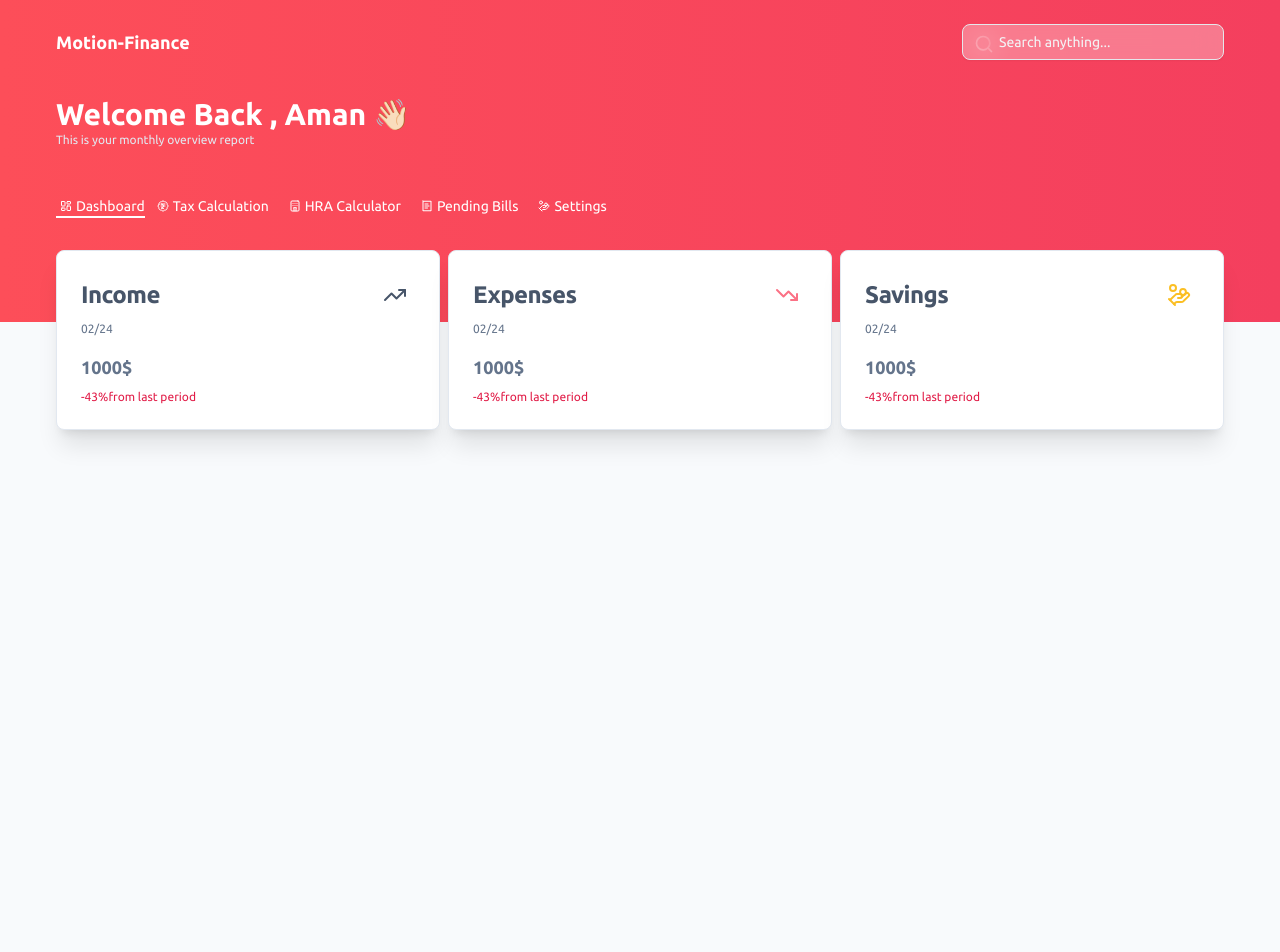
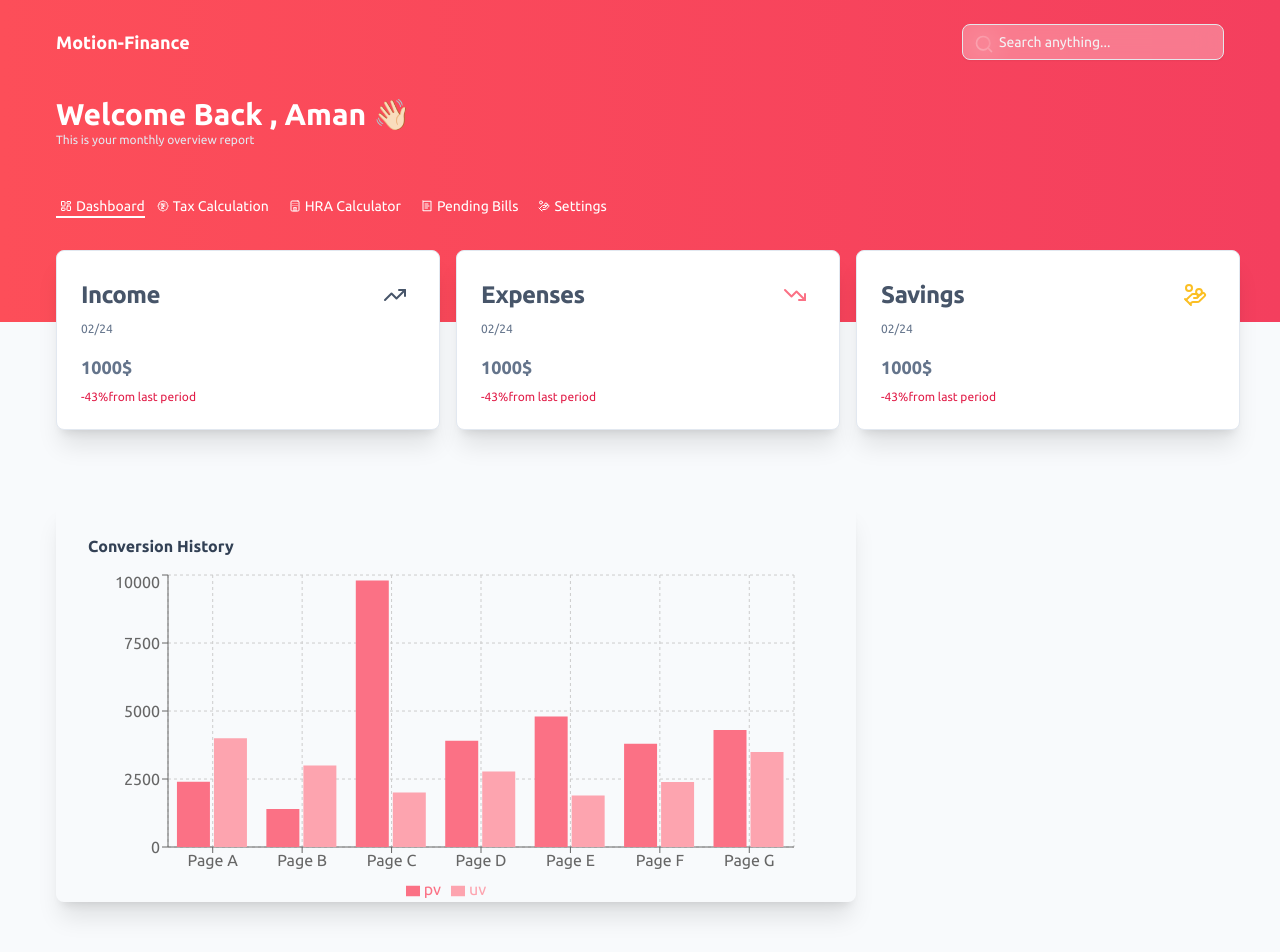
Before and after one commit to amanguptak/Motion-finance-frontend, a Next.js app: page /dashboard in a window 1280 px wide. Shown: the top 952 px of the page. Before the commit the page ends 800 px from the top, so only its background shows below. Built offline with nearby package versions, Linux system fonts and the light colour scheme.

Commit message:
chart-added

```diff
--- a/app/dashboard/page.tsx
+++ b/app/dashboard/page.tsx
@@ -2,13 +2,14 @@
 import React from "react";
 import DataCard from "@/components/DataCard";
 import Nav from "./_components/Nav";
-import {HandCoins,TrendingUp,TrendingDown} from "lucide-react";
+import { HandCoins, TrendingUp, TrendingDown } from "lucide-react";
+import ChartData from "@/components/ChartData";
 const Home = () => {
   return (
     <div>
       <Nav />
-      <main className=" mt-[-8rem] ">
-        <div className="flex items-center justify-between  p-14  ">
+      <main className=" lg:mt-[-8rem] mt-[-4rem]">
+        <div className=" flex flex-col lg:flex-row items-center justify-between gap-4  lg:p-14  p-4 md:p-8 ">
           <DataCard
             label="Income"
             date="02/24"
@@ -35,7 +36,12 @@ const Home = () => {
             bgColor="amber"
           />
         </div>
+
       </main>
+      <div className="p-14 pt-4"  >
+          <ChartData />
+
+        </div>
     </div>
   );
 };
--- /dev/null
+++ b/components/ChartData.tsx
@@ -0,0 +1,96 @@
+import React, { PureComponent } from "react";
+import {
+  BarChart,
+  Bar,
+  Rectangle,
+  XAxis,
+  YAxis,
+  CartesianGrid,
+  Tooltip,
+  Legend,
+  ResponsiveContainer,
+} from "recharts";
+
+const data = [
+  {
+    name: "Page A",
+    uv: 4000,
+    pv: 2400,
+    amt: 2400,
+  },
+  {
+    name: "Page B",
+    uv: 3000,
+    pv: 1398,
+    amt: 2210,
+  },
+  {
+    name: "Page C",
+    uv: 2000,
+    pv: 9800,
+    amt: 2290,
+  },
+  {
+    name: "Page D",
+    uv: 2780,
+    pv: 3908,
+    amt: 2000,
+  },
+  {
+    name: "Page E",
+    uv: 1890,
+    pv: 4800,
+    amt: 2181,
+  },
+  {
+    name: "Page F",
+    uv: 2390,
+    pv: 3800,
+    amt: 2500,
+  },
+  {
+    name: "Page G",
+    uv: 3490,
+    pv: 4300,
+    amt: 2100,
+  },
+];
+
+export default class ChartData extends PureComponent {
+  render() {
+    return (
+      <div className=" shadow-xl p-8 rounded-lg " style={{ width: "68.5%", height: "400px" }}>
+        <h2 className="font-bold text-slate-700 mb-3 ">Conversion History</h2>
+        <ResponsiveContainer width="100%" height="100%">
+          <BarChart
+            width={500}
+            height={500}
+            data={data}
+            margin={{
+              top: 5,
+              right: 30,
+              left: 20,
+              bottom: 5,
+            }}
+          >
+            <CartesianGrid strokeDasharray="3 3" />
+            <XAxis dataKey="name" />
+            <YAxis />
+            <Tooltip />
+            <Legend />
+            <Bar
+              dataKey="pv"
+              fill="#fb7185"
+              activeBar={<Rectangle fill="#3a82f7" stroke="blue" />}
+            />
+            <Bar
+              dataKey="uv"
+              fill="#fda4af"
+              activeBar={<Rectangle fill="#93b4f9" stroke="blue" />}
+            />
+          </BarChart>
+        </ResponsiveContainer>
+      </div>
+    );
+  }
+}
--- a/components/Header.tsx
+++ b/components/Header.tsx
@@ -1,12 +1,13 @@
 import React from 'react'
 import SearchBox from './Search'
+import Link from 'next/link'
 
 const Header = () => {
   return (
     <div className='flex items-center justify-between'>
-       <p className='font-bold text-lg'>
+       <Link href="/" className='font-bold text-lg cursor-pointer'>
         Motion-Finance
-        </p>
+        </Link>
 
         <SearchBox searchValue='Search anything...'/>
 
--- a/package.json
+++ b/package.json
@@ -24,6 +24,7 @@
     "react": "^18",
     "react-dom": "^18",
     "react-hook-form": "^7.50.1",
+    "recharts": "^2.12.5",
     "sonner": "^1.4.1",
     "tailwind-merge": "^2.2.1",
     "tailwindcss-animate": "^1.0.7",
```
Also changed, not shown: 1 other file (tests, documents, lock files or other folders).
